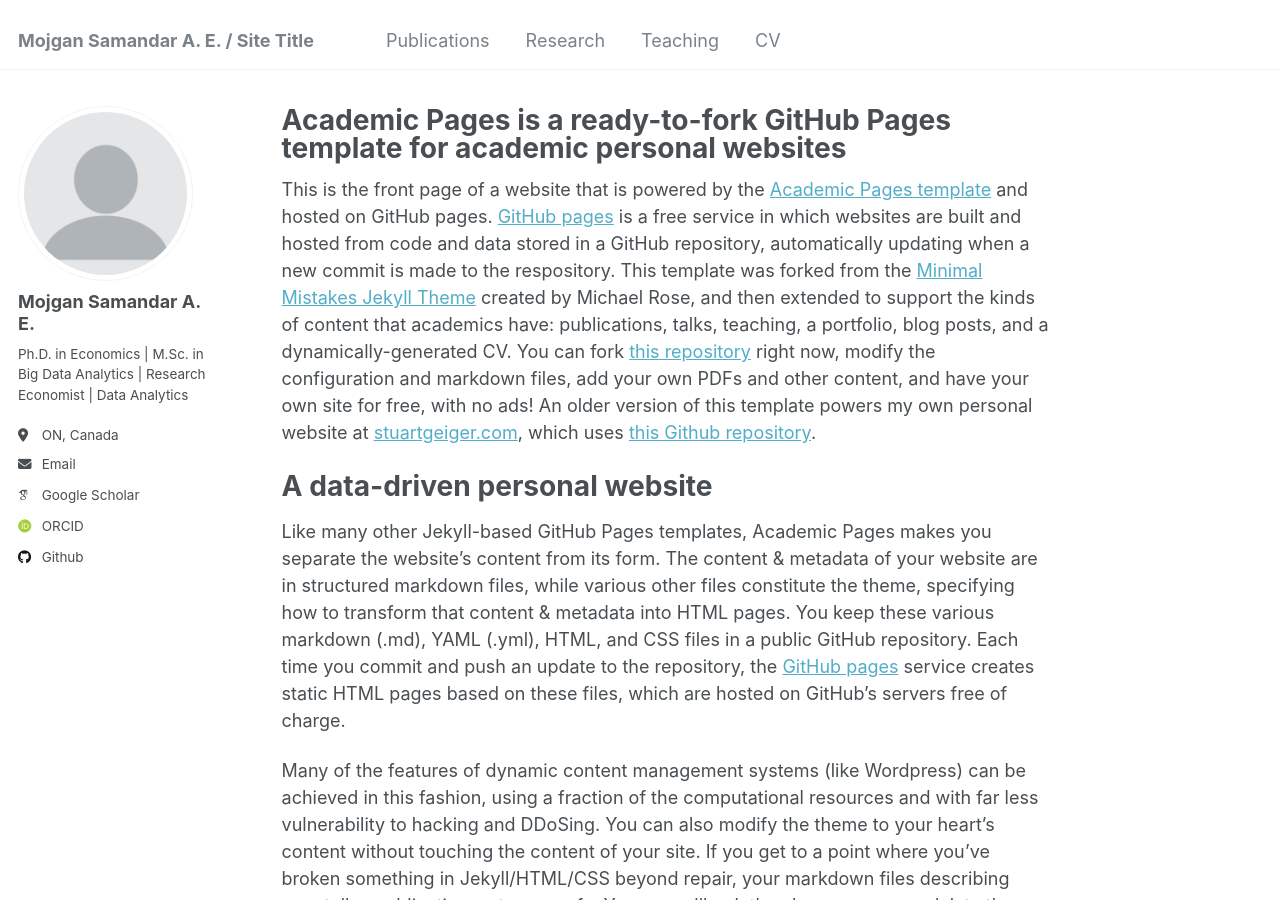
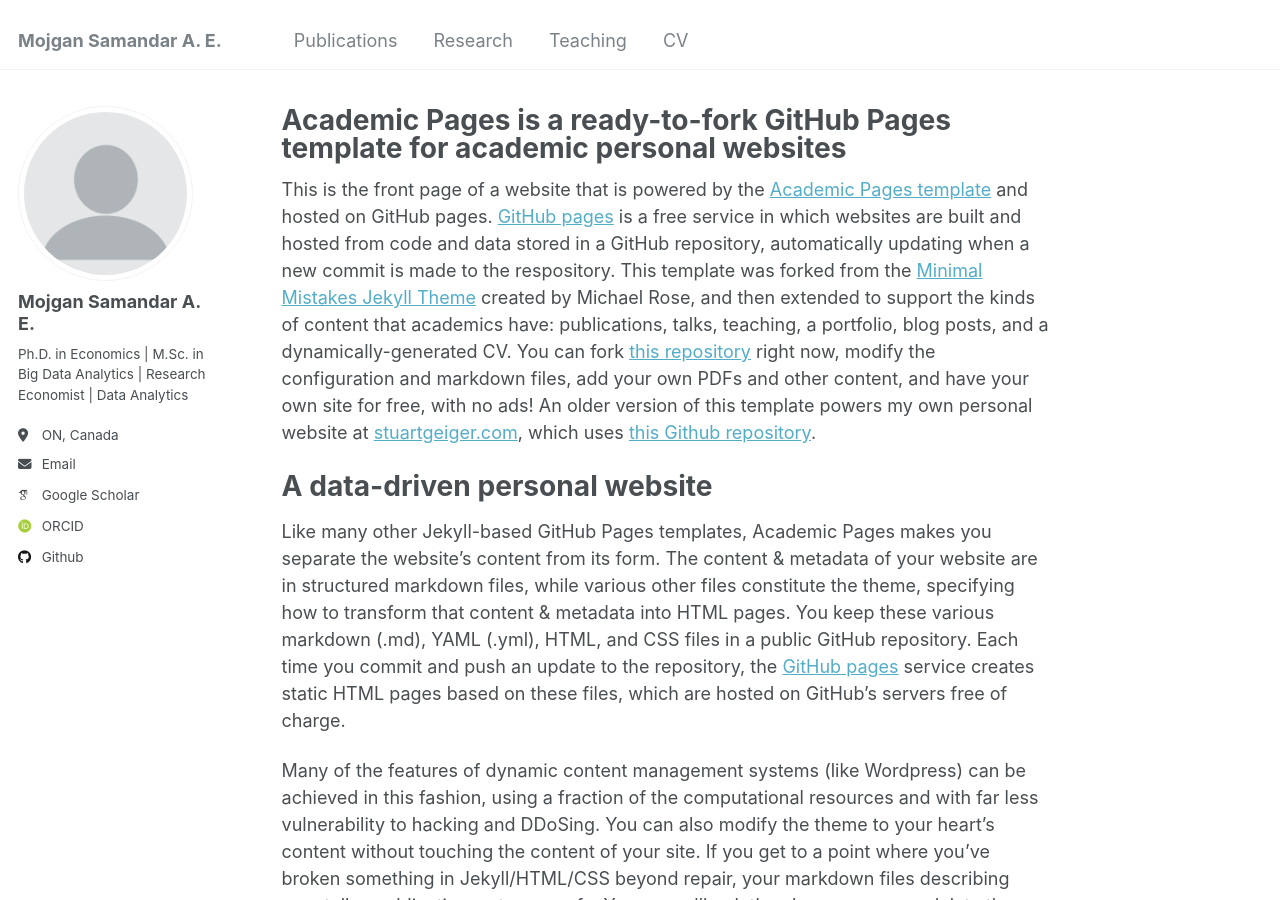
Before and after one commit to samandarali/samandarali1.github.io, a Jekyll site: the page built from _pages/about.md, in a window 1280 px wide and 900 px high. Built offline with Jekyll 4.4.1, drawn with Linux system fonts in a browser that asks for light colours; some web fonts are replaced.

Commit message:
Update _config.yml

```diff
--- a/_config.yml
+++ b/_config.yml
@@ -8,7 +8,7 @@
 
 # Basic Site Settings
 locale                   : "en-US"
-title                    : "Mojgan Samandar A. E. / Site Title"
+title                    : "Mojgan Samandar A. E. " # / Site Title
 title_separator          : "-"
 name                     : &name "Mojgan Samandar A. E."
 description              : &description "personal description"
```
